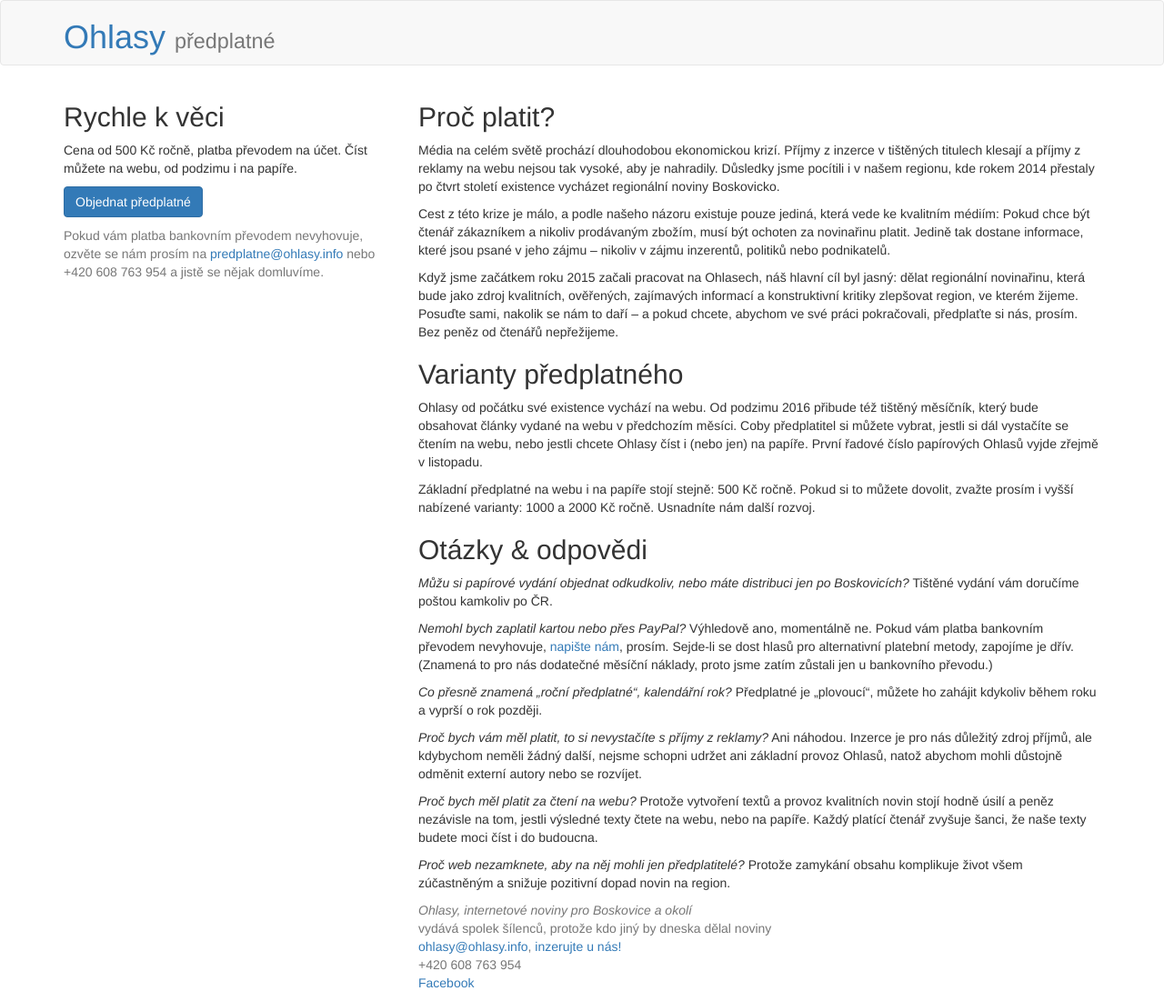
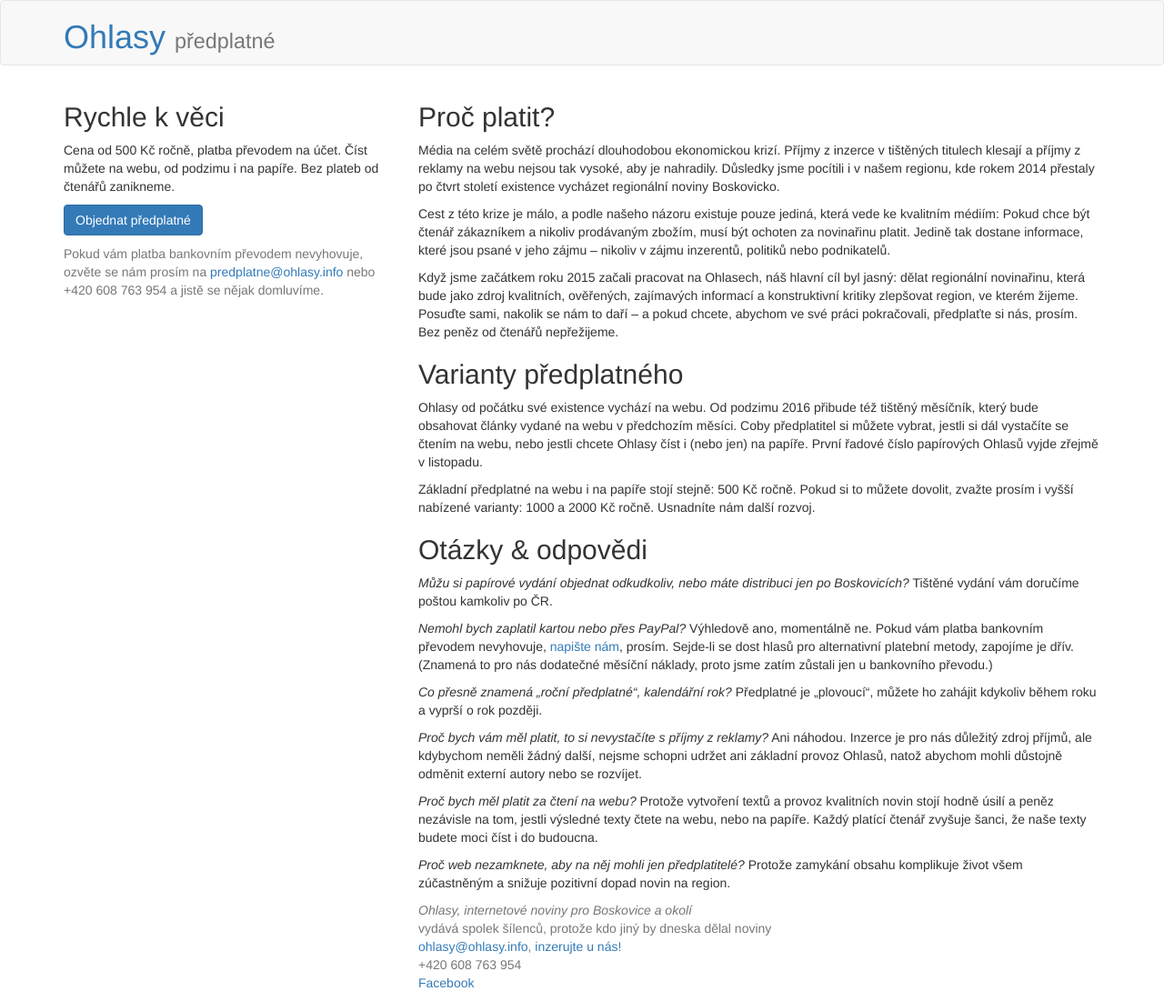
Before and after one commit to Ohlasy/predplatne, a Jekyll site: the page built from index.html, in a window 1280 px wide. Shown: the whole page at 91% size. Built offline with Jekyll 4.4.1, drawn with Linux system fonts in a browser that asks for light colours; a style sheet for code colours, icons or effects is not loaded.

Commit message:
Úprava textů

```diff
--- a/index.html
+++ b/index.html
@@ -7,7 +7,7 @@ layout: main
         <h2>Rychle k věci</h2>
 
         <p>Cena od 500 Kč ročně, platba převodem na účet. Číst můžete na webu, od
-        podzimu i na papíře.</p>
+        podzimu i na papíře. Bez plateb od čtenářů zanikneme.</p>
 
         <p><a
             href="http://bit.ly/predplatne-ohlasu"
```
